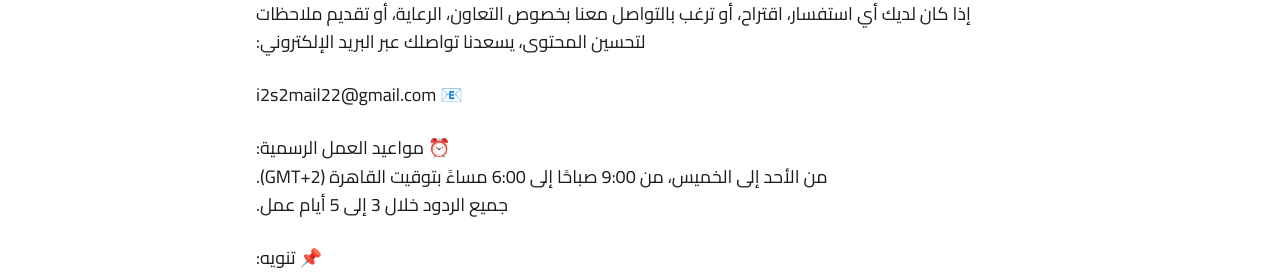
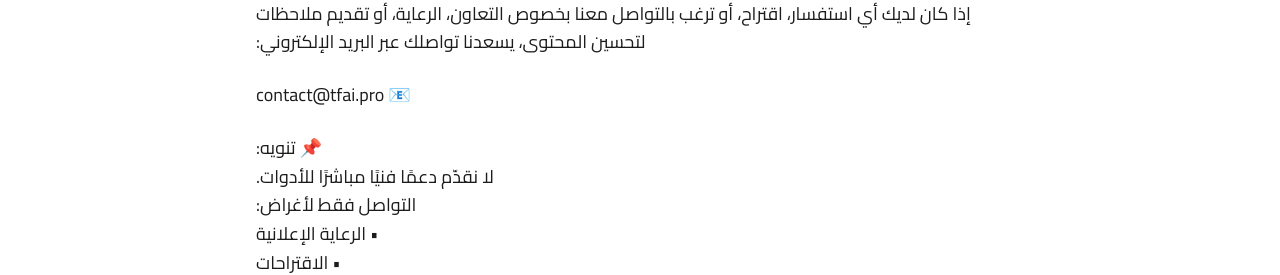
Before and after one commit to techno-flashi/techno-flashi, a Next.js app: page /contact in a window 1280 px wide. Shown: the part 601-876 px from the top of the page. Built offline with nearby package versions, Linux system fonts and the light colour scheme; no server answers.

Commit message:
Update page.tsx

```diff
--- a/src/app/contact/page.tsx
+++ b/src/app/contact/page.tsx
@@ -72,11 +72,12 @@ export default function ContactPage() {
             <div className="prose prose-lg max-w-none text-right text-gray-800 leading-relaxed" style={{lineHeight: '1.8', fontSize: '1.1rem'}}>
               <p className="mb-6">إذا كان لديك أي استفسار، اقتراح، أو ترغب بالتواصل معنا بخصوص التعاون، الرعاية، أو تقديم ملاحظات لتحسين المحتوى، يسعدنا تواصلك عبر البريد الإلكتروني:</p>
 
-              <p className="mb-6">📧 i2s2mail22@gmail.com</p>
+              <p className="mb-6">📧 contact@tfai.pro
 
-              <p className="mb-6">⏰ مواعيد العمل الرسمية:<br/>
-              من الأحد إلى الخميس، من 9:00 صباحًا إلى 6:00 مساءً بتوقيت القاهرة (GMT+2).<br/>
-              جميع الردود خلال 3 إلى 5 أيام عمل.</p>
+
+</p>
+
+
 
               <p className="mb-6">📌 تنويه:<br/>
               لا نقدّم دعمًا فنيًا مباشرًا للأدوات.<br/>
```
